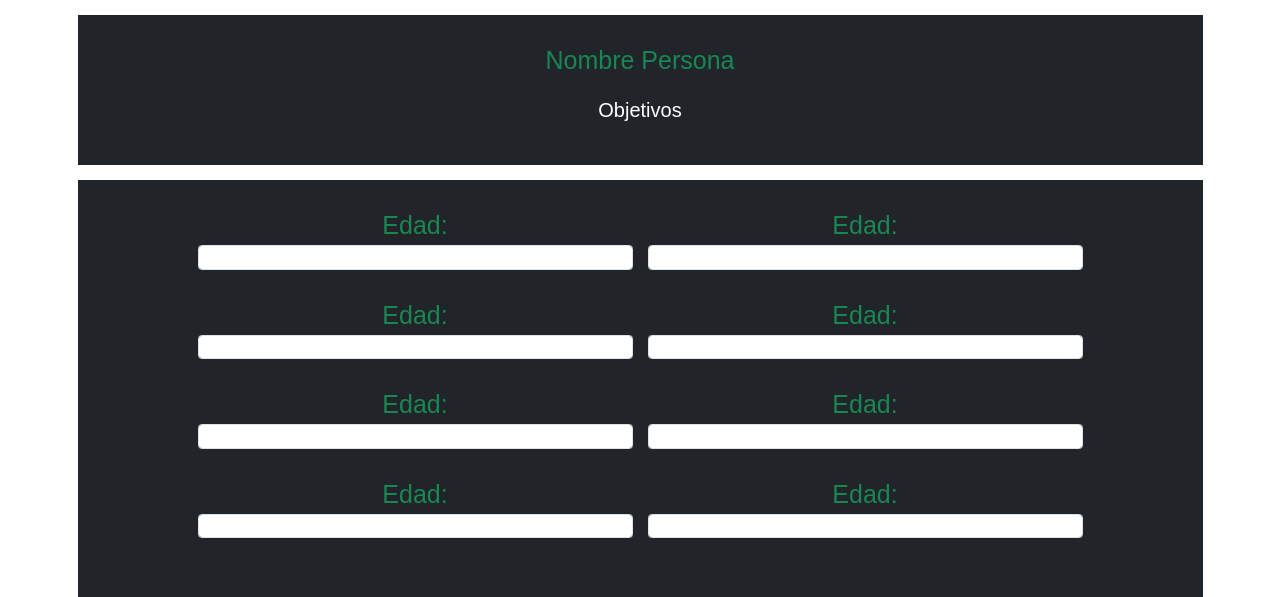
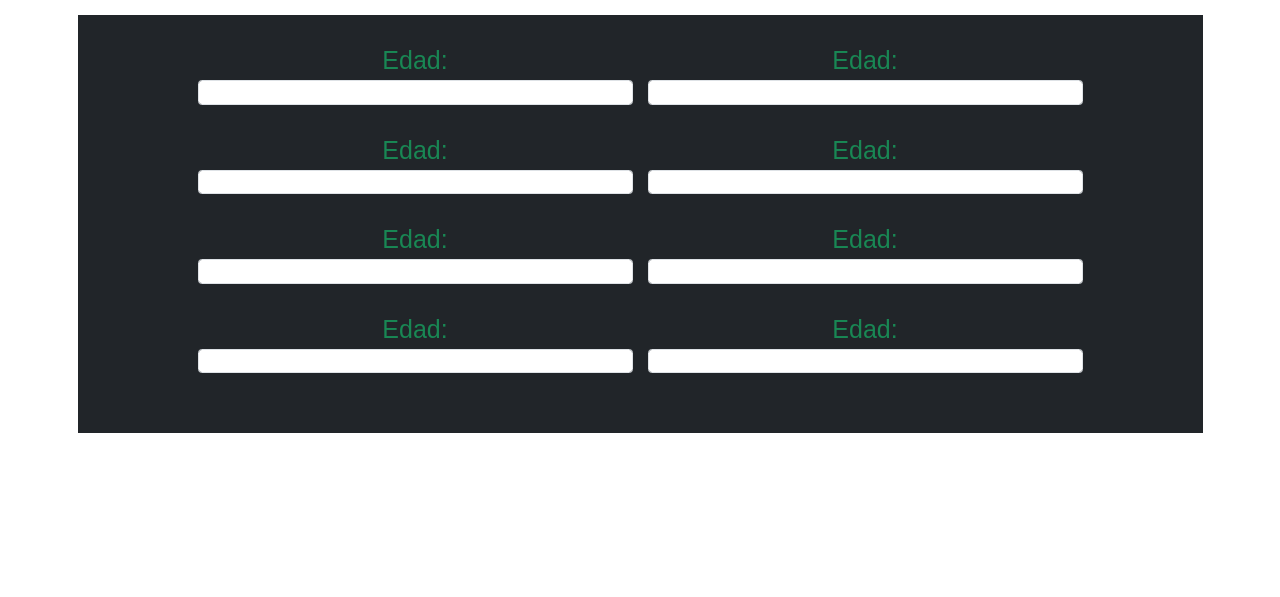
Before and after one commit to rugamac/Proyecto_AmbWeb, a PHP site: page /editarDatosUsuario.php?id=1 in a window 1280 px wide. Shown: the top 597 px of the page. Run offline with PHP 8.4, Linux system fonts and the light colour scheme; data that the repository does not hold is empty.

```diff
--- a/Proyecto_SC502/editarDatosUsuario.php
+++ b/Proyecto_SC502/editarDatosUsuario.php
@@ -36,11 +36,7 @@ $sql=conecta()->query("select * from detalles_usuario where id_detalle=$id");
 <body>
     <!--  -->
 
-    <div class="container mt-3">
-        <div class="mt-4 p-5 bg-dark text-white">
-            <h1 class="text-center text-success">Nombre Persona</h1><br>
-            <p class="text-center">Objetivos</p>
-        </div>
+
     </div>
     <div class="container mt-3 container-fluid">
         <div class="mt-4 p-5 bg-dark">
--- a/Proyecto_SC502/index.php
+++ b/Proyecto_SC502/index.php
@@ -53,7 +53,7 @@
                     <td><?= $datos->primer_apellido ?></td>
                     <td><?= $datos->tipo_suscripcion ?></td>
                     <td>
-                        <a href="PerfilUsuario.php?id=<?= $datos->id_usuario ?>" class="btn btn-success btn-lg"><i class="fa-solid fa-dumbbell"></i>Perfil</a>
+                        <a href="perfilUsuario.php?id=<?= $datos->id_usuario ?>" class="btn btn-success btn-lg"><i class="fa-solid fa-dumbbell"></i>Perfil</a>
                         <a href="" class="btn btn-warning btn-lg"><i class="fa-solid fa-desktop"></i>Sistema</a>
                     </td>
                 </tr>
```
Also changed, not shown: Proyecto_SC502/CrearUsuario.php (+9 -2 lines).
